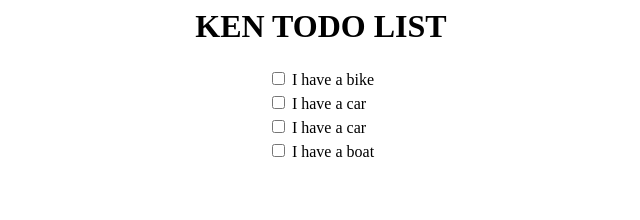
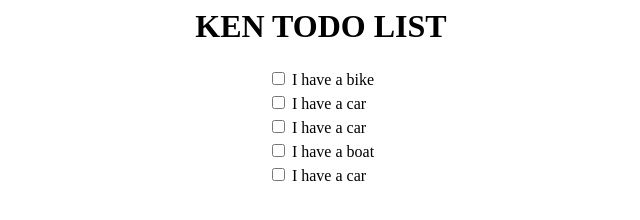
Before and after one commit to dekensoft/todoList, a plain HTML site: page index.html in a window 1280 px wide. Shown: the full height of the page, 319-959 px from the left. Drawn offline with Linux system fonts and the light colour scheme.

Commit message:
Update index.html

```diff
--- a/index.html
+++ b/index.html
@@ -21,7 +21,9 @@
 
                         <tr><td> <input type="checkbox" id="vehicle3" name="vehicle3" value="Boat">
                             <label for="vehicle3"> I have a boat</label></td></tr>
-
+                        <tr><td><input type="checkbox" id="vehicle2" name="vehicle2" value="Car">
+                                <labelfor="vehicle2"> I have a car</label></td>
+                                </tr>
 
 
                      </tr>
```
